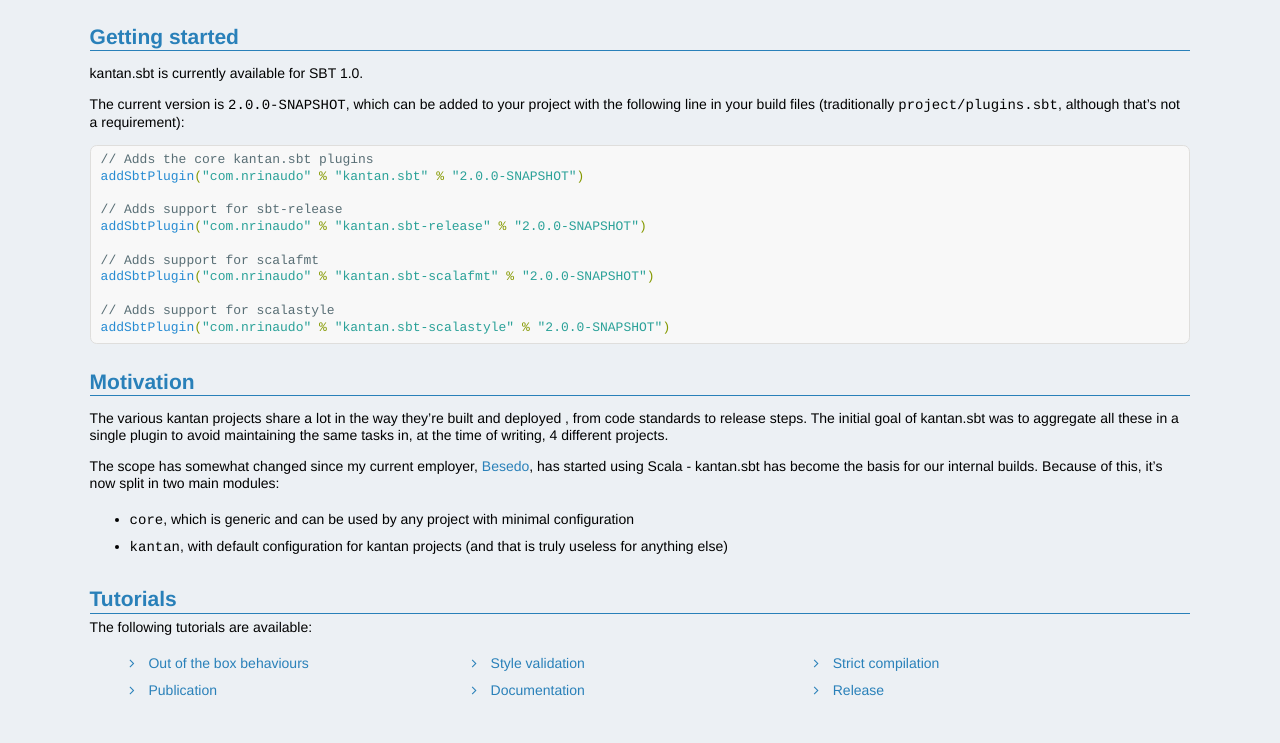
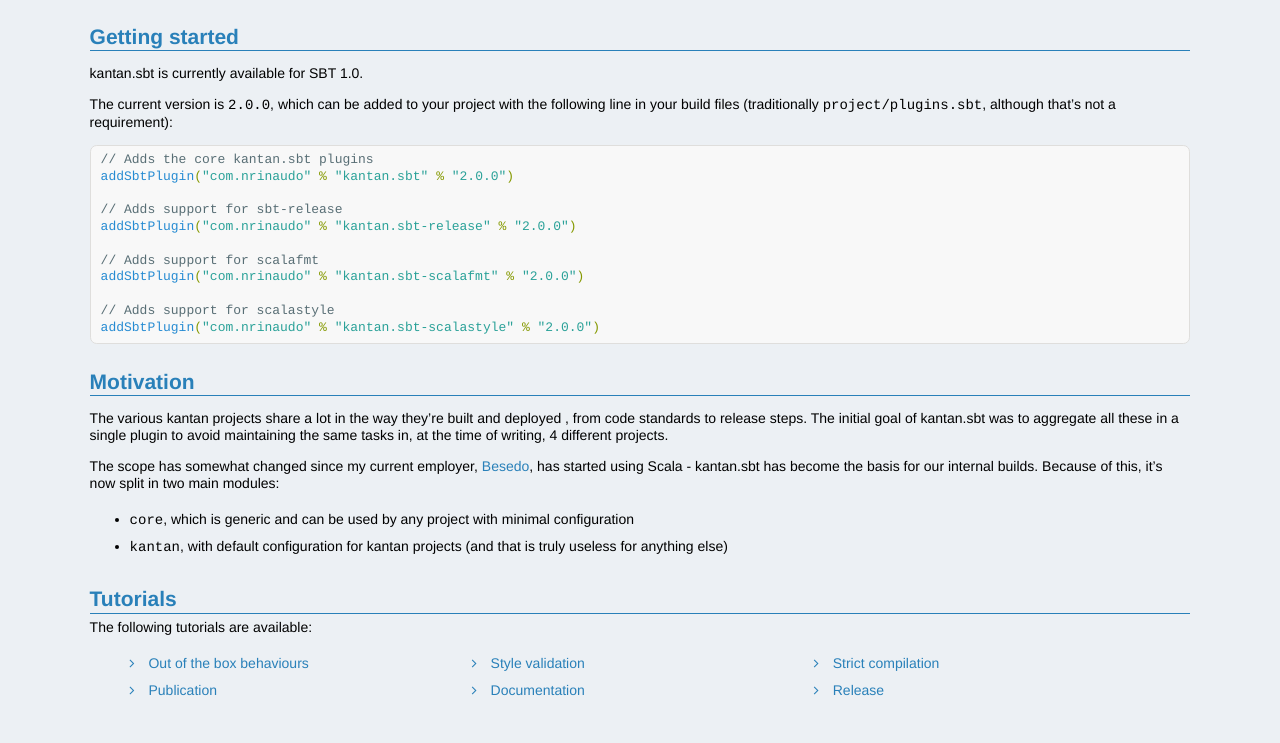
Before and after one commit to nrinaudo/kantan.sbt, a Jekyll site: the page built from index.md, in a window 1280 px wide. Shown: the part 431-1174 px from the top of the page. Built offline with Jekyll 4.4.1, drawn with Linux system fonts in a browser that asks for light colours.

Commit message:
updated site

````diff
--- a/index.md
+++ b/index.md
@@ -12,21 +12,21 @@ kantan.sbt is a collection of [SBT] plugins and settings used by all kantan.proj
 
 kantan.sbt is currently available for SBT 1.0.
 
-The current version is `2.0.0-SNAPSHOT`, which can be added to your project with the following line
+The current version is `2.0.0`, which can be added to your project with the following line
 in your build files (traditionally `project/plugins.sbt`, although that's not a requirement):
 
 ```scala
 // Adds the core kantan.sbt plugins
-addSbtPlugin("com.nrinaudo" % "kantan.sbt" % "2.0.0-SNAPSHOT")
+addSbtPlugin("com.nrinaudo" % "kantan.sbt" % "2.0.0")
 
 // Adds support for sbt-release
-addSbtPlugin("com.nrinaudo" % "kantan.sbt-release" % "2.0.0-SNAPSHOT")
+addSbtPlugin("com.nrinaudo" % "kantan.sbt-release" % "2.0.0")
 
 // Adds support for scalafmt
-addSbtPlugin("com.nrinaudo" % "kantan.sbt-scalafmt" % "2.0.0-SNAPSHOT")
+addSbtPlugin("com.nrinaudo" % "kantan.sbt-scalafmt" % "2.0.0")
 
 // Adds support for scalastyle
-addSbtPlugin("com.nrinaudo" % "kantan.sbt-scalastyle" % "2.0.0-SNAPSHOT")
+addSbtPlugin("com.nrinaudo" % "kantan.sbt-scalastyle" % "2.0.0")
 ```
 
 ## Motivation
````
Also changed, not shown: release.md (+1 -1 lines), style.md (+2 -2 lines).
